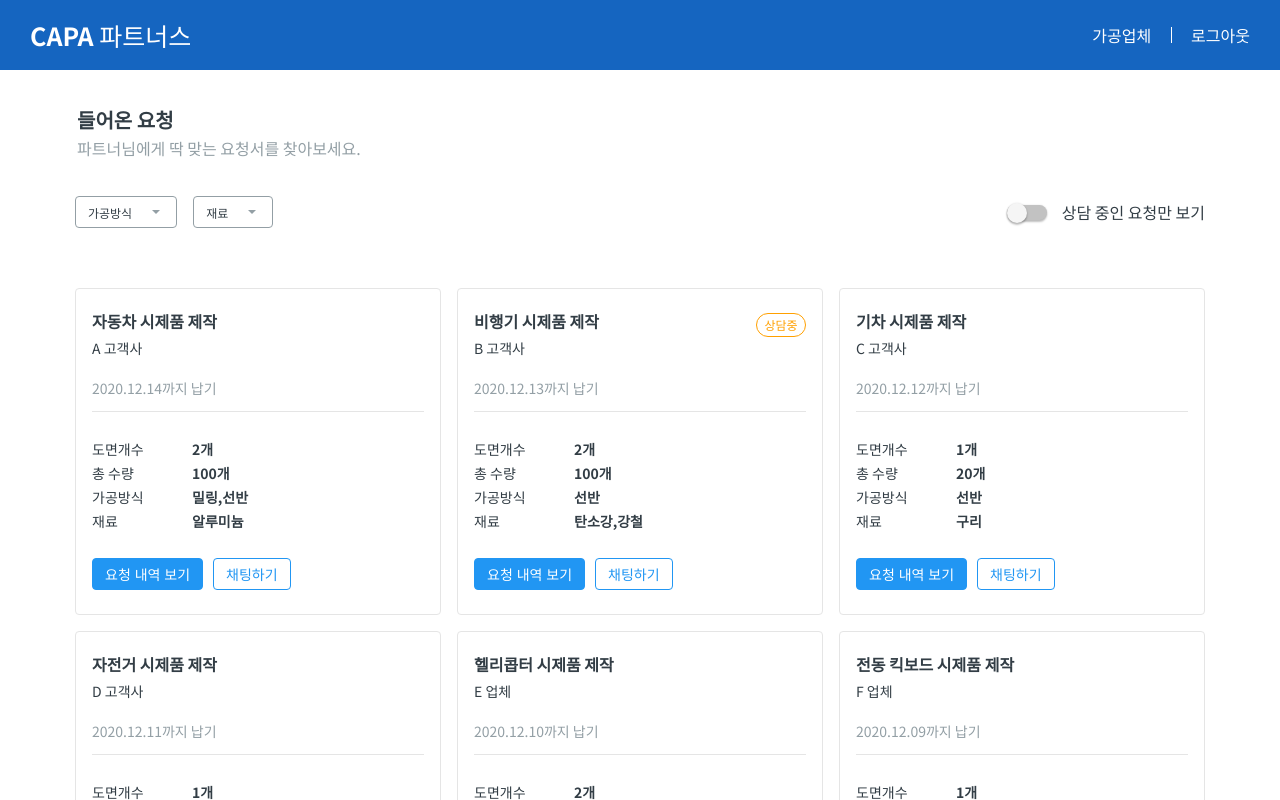
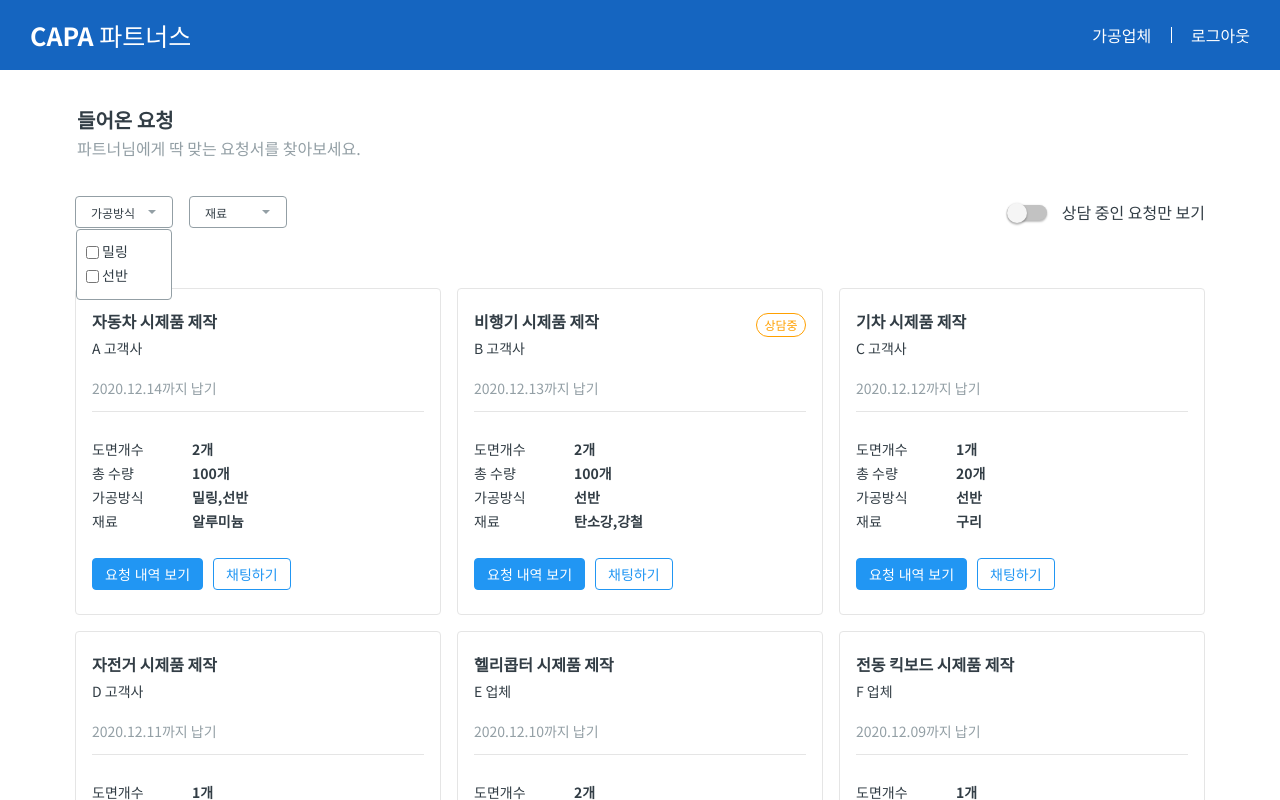
Before and after one commit to devjoylee/estimate-board, a React (Create React App) app: page / in a window 1280 px wide. Both pictures are taken after a click on the element "가공방식". Shown: the top 800 px of the page. Built offline with nearby package versions, Linux system fonts and the light colour scheme; data requests are answered from the project's data file.

Commit message:
✨Select 박스 인풋 라벨 데이터 연결

```diff
--- a/src/components/Filter.tsx
+++ b/src/components/Filter.tsx
@@ -1,8 +1,7 @@
 import { COLOR } from 'constants/';
-import React from 'react';
+import React, { useState } from 'react';
 import styled from 'styled-components';
 import { Estimate } from 'types/card';
-import { Set } from 'typescript';
 
 interface Props {
   apiData: Estimate[];
@@ -13,23 +12,54 @@ export const Filter = ({ apiData }: Props) => {
   const materialArr = apiData.map(data => data.material).flat(Infinity);
   const methodSet = Array.from(new Set(methodArr));
   const materialSet = Array.from(new Set(materialArr));
+  const [method, setMethod] = useState(false);
+  const [material, setMaterial] = useState(false);
+  const [selectMethod, setSelectMethod] = useState([]);
+  const [selectMaterial, setSelectMaterial] = useState([]);
+
+  const onCheckMethod = (e: any, data: string | []) => {
+    // const newSelect = selectMethod.push(data);
+    console.log(data);
+  };
+
+  const onMethod = () => {
+    setMethod(!method);
+  };
+  const onMaterial = () => {
+    setMaterial(!material);
+  };
+
   return (
     <FilterBox>
       <FilterUl>
-        <li>가공방식</li>
+        <Select onClick={onMethod}>가공방식</Select>
+        {method && (
           <ListUl>
-          {methodSet.map(method => (
-            <li>{method}</li>
+            {methodSet.map((data, i) => (
+              <List key={`method-${i}`}>
+                <input
+                  onChange={e => onCheckMethod(e, data)}
+                  type="checkbox"
+                  id={`${data}`}
+                />
+                <label htmlFor={`${data}`}>{data}</label>
+              </List>
             ))}
           </ListUl>
+        )}
       </FilterUl>
       <FilterUl>
-        <li>재료</li>
+        <Select onClick={onMaterial}>재료</Select>
+        {material && (
           <ListUl>
-          {materialSet.map(material => (
-            <li>{material}</li>
+            {materialSet.map((material, i) => (
+              <List key={`material-${i}`}>
+                <input type="checkbox" id={`${material}`} />
+                <label htmlFor={`${material}`}>{material}</label>
+              </List>
             ))}
           </ListUl>
+        )}
       </FilterUl>
     </FilterBox>
   );
@@ -40,12 +70,12 @@ const FilterBox = styled.ul`
 `;
 
 const FilterUl = styled.ul`
+  width: 98px;
+  height: 32px;
   position: relative;
   border: 1px solid ${COLOR.GRAY};
   border-radius: 4px;
   box-sizing: border-box;
-  /* width: 98px; */
-  height: 32px;
   line-height: 23px;
   padding: 4px 12px;
   cursor: pointer;
@@ -53,8 +83,10 @@ const FilterUl = styled.ul`
     margin-right: 1rem;
   }
   & > li {
+    display: flex;
+    align-items: center;
     font-size: 12px;
-    margin-right: 2rem;
+    padding-left: 15px;
   }
   & > li::after {
     content: '';
@@ -72,10 +104,31 @@ const FilterUl = styled.ul`
     border: 1px solid ${COLOR.BLUE_LIGHT};
   }
 `;
-
+const Select = styled.li`
+  position: absolute;
+  top: 0;
+  left: 0;
+  width: 100%;
+  height: 100%;
+`;
 const ListUl = styled.ul`
   position: absolute;
-  display: none;
-  border: 1px solid dodgerblue;
+  top: 32px;
+  left: 0;
+  padding: 8px 5px;
+  border: 1px solid ${COLOR.GRAY};
   width: 100%;
+  border-radius: 4px;
+  background-color: #fff;
+  z-index: 100;
 `;
+const List = styled.li`
+  display: flex;
+  margin: 5px 0;
+  label {
+    flex: 1;
+    cursor: pointer;
+    font-size: 14px;
+    line-height: 1.2;
+  }
+`;
```
Also changed, not shown: 1 other file (tests, documents, lock files or other folders). Lines whose indentation alone changed are shown as unchanged.
